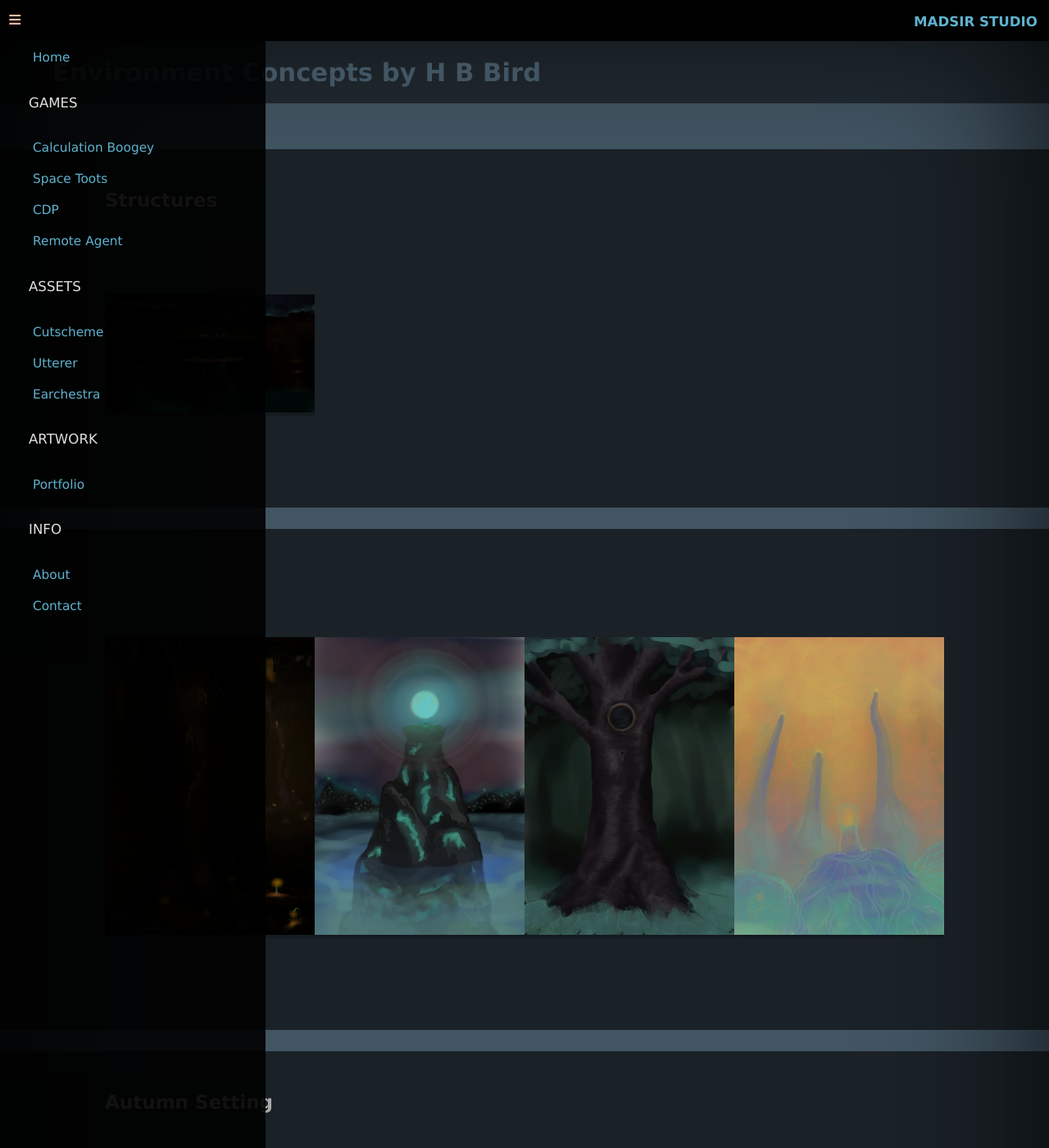
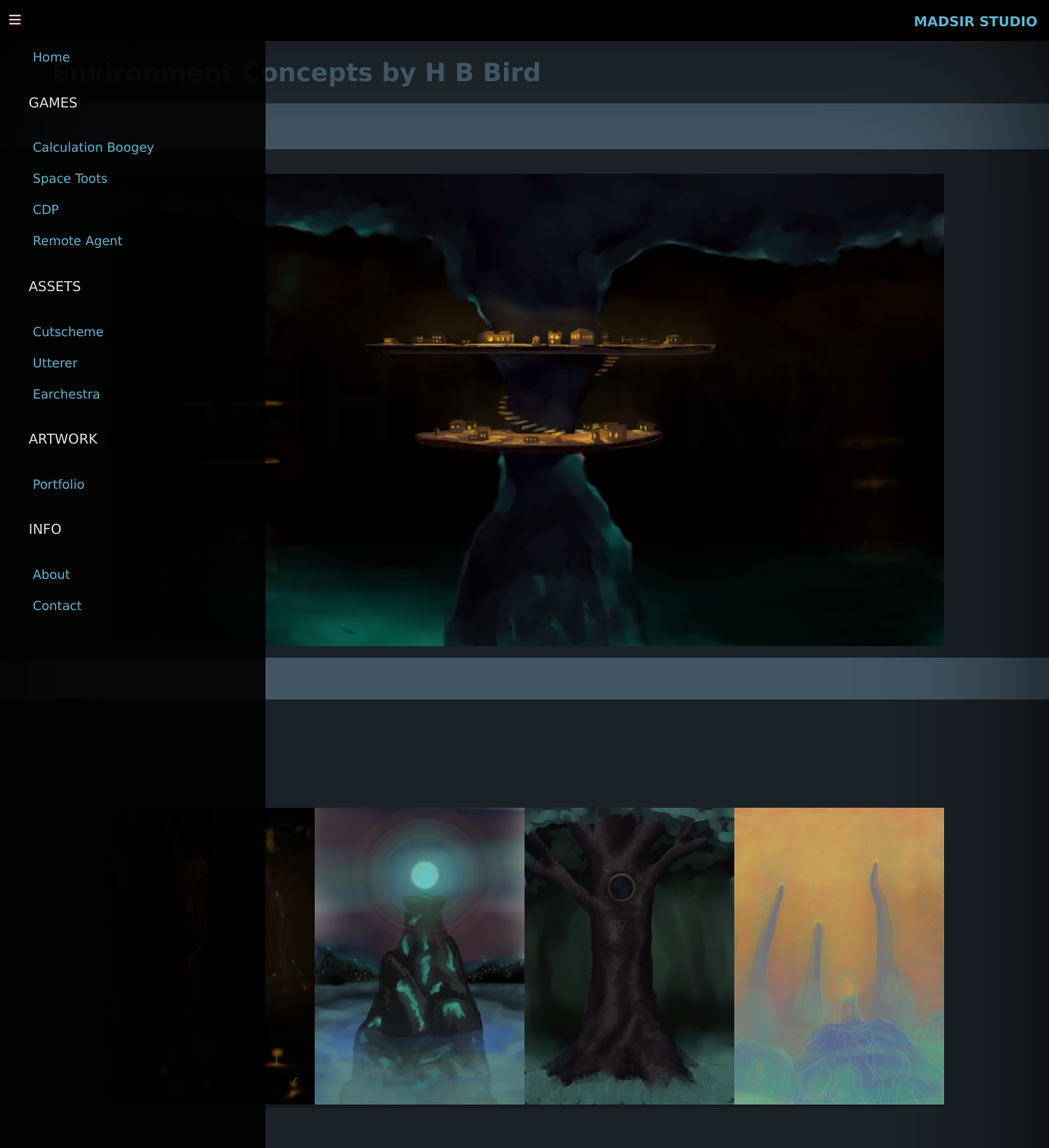
Before and after one commit to Madsir/madsirstudio.github.io, a Jekyll site: the page built from portfolio/index.html, in a window 1280 px wide and 1400 px high. Shown: the whole window at 82% size. Built offline with Jekyll 4.4.1, drawn with Linux system fonts in a browser that asks for light colours.

Commit message:
Update index.html

```diff
--- a/portfolio/index.html
+++ b/portfolio/index.html
@@ -197,11 +197,8 @@ h1 {
   <br>
   <div class="section">
     <div class="fitter">
-    <h2>Structures</h2>
-  <div class="container">
-  <div class="top">
       <ul>
-        <li><a href="#img_99"><img src="/Assets/CaveTreeHouse.jpg"></a></li>
+        <li><a href="#img_99"><img src="/Assets/CaveTreeHouse.jpg" style="width: 100%";></a></li>
         </ul>
         <a href="#_1" class="lightbox trans" id="img_99"><img src="/Assets/CaveTreeHouse.jpg"></a>
 
@@ -250,7 +247,7 @@ h1 {
   </div>
       <div class="section">
     <div class="fitter">
-    <h2>Autumn Setting</h2>
+    <h2></h2>
   <div class="container">
   <div class="top">
       <ul>
```
